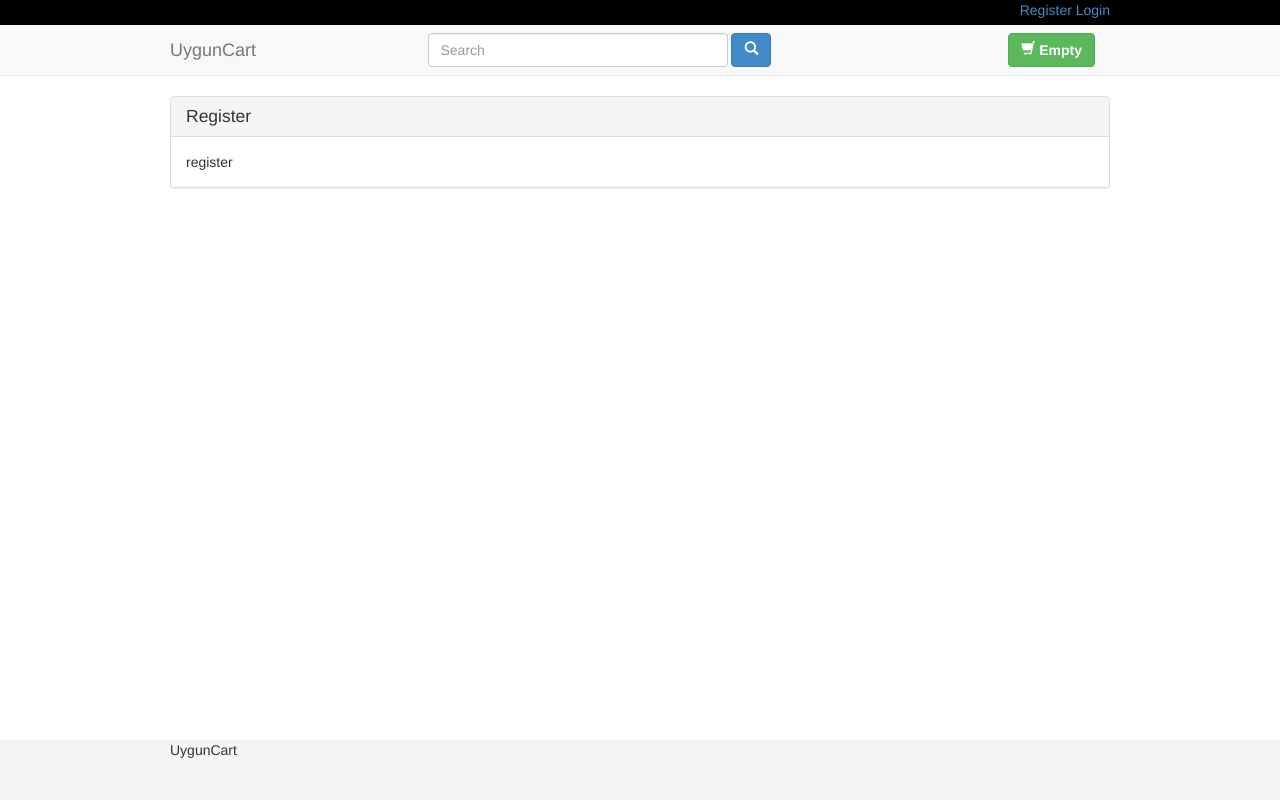
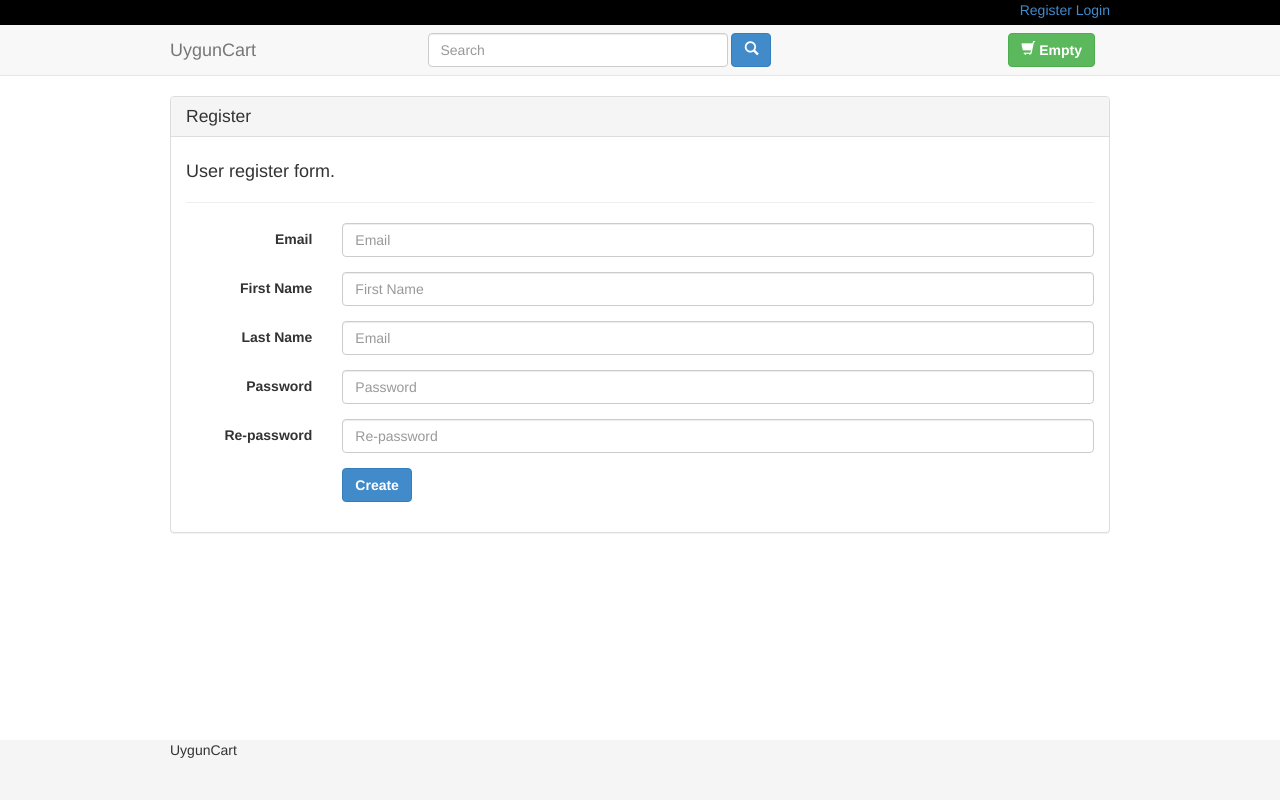
Before and after one commit to mehmetuygun/uyguncart, a CodeIgniter app: page /user/register in a window 1280 px wide. Run offline with CodeIgniter, Linux system fonts and the light colour scheme.

Commit message:
register page design

```diff
--- a/application/views/register.php
+++ b/application/views/register.php
@@ -1,4 +1,44 @@
 <div class="panel">
 	<div class="panel-heading"><h3 class="panel-title">Register</h3></div>
-	<div class="panel-body">register</div>
+	<div class="panel-body">
+		<h4>User register form.</h4>
+		<hr>
+		<form class="form-horizontal" role="form">
+		  	<div class="form-group">
+		    	<label for="inputEmail1" class="col-lg-2 control-label">Email</label>
+		    <div class="col-lg-10">
+		      		<input type="email" class="form-control" id="inputEmail1" placeholder="Email">
+		    	</div>
+		  	</div>
+		  	<div class="form-group">
+		    	<label for="inputfirstname" class="col-lg-2 control-label">First Name</label>
+		    <div class="col-lg-10">
+		      		<input type="text" class="form-control" id="inputfirstname" placeholder="First Name">
+		    	</div>
+		  	</div>
+		  	<div class="form-group">
+		    	<label for="inputlastname" class="col-lg-2 control-label">Last Name</label>
+		    <div class="col-lg-10">
+		      		<input type="text" class="form-control" id="inputlastname" placeholder="Email">
+		    	</div>
+		  	</div>
+		  	<div class="form-group">
+		    	<label for="inputPassword1" class="col-lg-2 control-label">Password</label>
+		    	<div class="col-lg-10">
+		      		<input type="password" class="form-control" id="inputPassword1" placeholder="Password">
+		    	</div>
+		  	</div>
+		  	<div class="form-group">
+		    	<label for="inputPassword2" class="col-lg-2 control-label">Re-password</label>
+		    	<div class="col-lg-10">
+		      		<input type="re-password" class="form-control" id="inputPassword2" placeholder="Re-password">
+		    	</div>
+		  	</div>
+		  	<div class="form-group">
+		    	<div class="col-lg-offset-2 col-lg-10">
+		      		<button type="submit" class="btn btn-primary">Create</button>
+		    	</div>
+		  	</div>
+		</form>
+	</div>
 </div>
```
